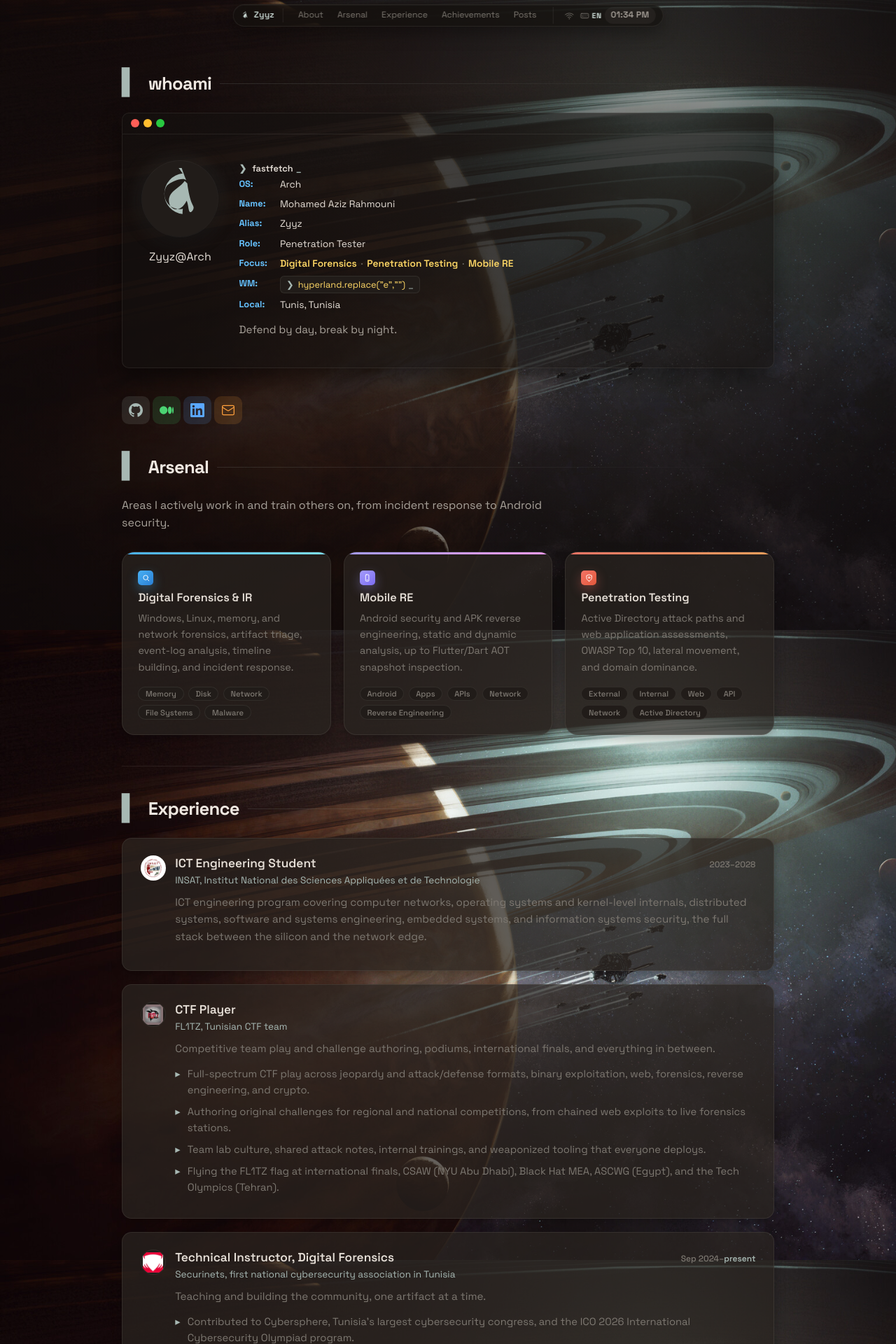
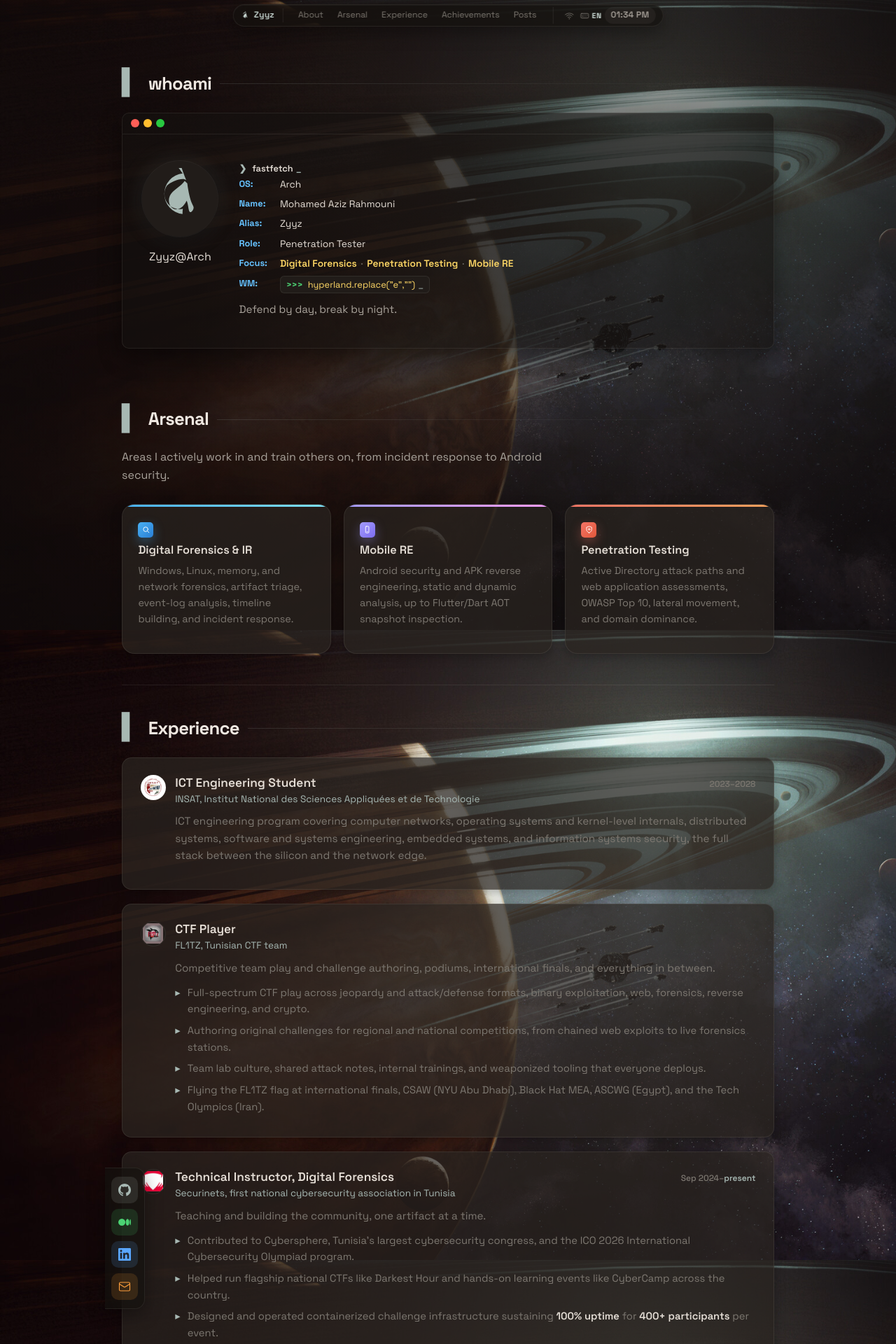
Before and after one commit to 0xZyyz/0xZyyz.github.io, a Jekyll site: the page built from index.html, in a window 1280 px wide. Shown: the top 1920 px of the page at 70% size. Built offline with Jekyll 4.4.1, drawn with Linux system fonts in a browser that asks for light colours; some of the changed text lies outside the part shown.

Commit message:
Python WM prompt, social dock sidebar, drop Local field, remove arsenal chips

```diff
--- a/index.html
+++ b/index.html
@@ -24,7 +24,6 @@
           <dt>Role</dt><dd>Penetration Tester</dd>
           <dt>Focus</dt><dd><span class="nf-tag">Digital Forensics</span><span class="nf-tag">Penetration Testing</span><span class="nf-tag">Mobile RE</span></dd>
           <dt>WM</dt><dd><span class="nf-cmd-inline nf-cmd" id="wm-cmd"></span></dd>
-          <dt>Local</dt><dd>Tunis, Tunisia</dd>
         </dl>
         <div class="nf-bio">
           <p>Defend by day, break by night.</p>
@@ -60,9 +59,6 @@
         </span>
         <h3>Digital Forensics &amp; IR</h3>
         <p>Windows, Linux, memory, and network forensics, artifact triage, event-log analysis, timeline building, and incident response.</p>
-        <ul class="arsenal-card__tags">
-          <li>Memory</li><li>Disk</li><li>Network</li><li>File Systems</li><li>Malware</li>
-        </ul>
       </article>
       <article class="arsenal-card arsenal-card--violet">
         <span class="arsenal-card__icon" aria-hidden="true">
@@ -72,9 +68,6 @@
         </span>
         <h3>Mobile RE</h3>
         <p>Android security and APK reverse engineering, static and dynamic analysis, up to Flutter/Dart AOT snapshot inspection.</p>
-        <ul class="arsenal-card__tags">
-          <li>Android</li><li>Apps</li><li>APIs</li><li>Network</li><li>Reverse Engineering</li>
-        </ul>
       </article>
       <article class="arsenal-card arsenal-card--coral">
         <span class="arsenal-card__icon" aria-hidden="true">
@@ -84,9 +77,6 @@
         </span>
         <h3>Penetration Testing</h3>
         <p>Active Directory attack paths and web application assessments, OWASP Top 10, lateral movement, and domain dominance.</p>
-        <ul class="arsenal-card__tags">
-          <li>External</li><li>Internal</li><li>Web</li><li>API</li><li>Network</li><li>Active Directory</li>
-        </ul>
       </article>
     </div>
   </section>
@@ -123,7 +113,7 @@
             <li>Full-spectrum CTF play across jeopardy and attack/defense formats, binary exploitation, web, forensics, reverse engineering, and crypto.</li>
             <li>Authoring original challenges for regional and national competitions, from chained web exploits to live forensics stations.</li>
             <li>Team lab culture, shared attack notes, internal trainings, and weaponized tooling that everyone deploys.</li>
-            <li>Flying the FL1TZ flag at international finals, CSAW (NYU Abu Dhabi), Black Hat MEA, ASCWG (Egypt), and the Tech Olympics (Tehran).</li>
+            <li>Flying the FL1TZ flag at international finals, CSAW (NYU Abu Dhabi), Black Hat MEA, ASCWG (Egypt), and the Tech Olympics (Iran).</li>
           </ul>
         </div>
       </article>
@@ -187,7 +177,7 @@
           <li class="capture"><span class="capture-rank capture-rank-gold">1ST</span><span class="capture-event">CyberTEK 3.0<span class="capture-note"> · Team FL1TZ</span></span></li>
           <li class="capture"><span class="capture-rank capture-rank-gold">1ST</span><span class="capture-event">Securinets TEKUP Spooky CTF<span class="capture-note"> · Team FL1TZ</span></span></li>
           <li class="capture"><span class="capture-rank capture-rank-top">TOP 3</span><span class="capture-event">CSAW Finals<span class="capture-note"> · Team FL1TZ · NYU Abu Dhabi</span></span></li>
-          <li class="capture"><span class="capture-rank capture-rank-top">TOP 10</span><span class="capture-event">Tech Olympics<span class="capture-note"> · Team FL1TZ · Tehran</span></span></li>
+          <li class="capture"><span class="capture-rank capture-rank-top">TOP 10</span><span class="capture-event">Tech Olympics<span class="capture-note"> · Team FL1TZ · Iran</span></span></li>
           <li class="capture"><span class="capture-rank capture-rank-bronze">4TH</span><span class="capture-event">Brunner CTF<span class="capture-note"> · Team Choufli 7al</span></span></li>
           <li class="capture"><span class="capture-rank capture-rank-bronze">5TH</span><span class="capture-event">Securinets Finals<span class="capture-note"> · Team FL1TZ</span></span></li>
         </ul>
@@ -202,7 +192,7 @@
           <li class="capture capture-quiet"><span class="capture-bullet" aria-hidden="true">›</span><span class="capture-event">Black Hat MEA Finals 2025<span class="capture-note"> · Saudi Arabia</span></span></li>
           <li class="capture capture-quiet"><span class="capture-bullet" aria-hidden="true">›</span><span class="capture-event">ASCWG Finals 2025<span class="capture-note"> · Egypt</span></span></li>
           <li class="capture capture-quiet"><span class="capture-bullet" aria-hidden="true">›</span><span class="capture-event">CSAW Finals 2025<span class="capture-note"> · NYU Abu Dhabi</span></span></li>
-          <li class="capture capture-quiet"><span class="capture-bullet" aria-hidden="true">›</span><span class="capture-event">Tech Olympics 2026<span class="capture-note"> · Tehran</span></span></li>
+          <li class="capture capture-quiet"><span class="capture-bullet" aria-hidden="true">›</span><span class="capture-event">Tech Olympics 2026<span class="capture-note"> · Iran</span></span></li>
         </ul>
       </div>
     </div>
--- a/style.css
+++ b/style.css
@@ -507,9 +507,10 @@
 }
 
 .nf-cmd-inline::before {
-  content: '❯';
-  color: var(--accent);
-  margin-right: 6px;
+  content: '>>>';
+  color: var(--terminal-green);
+  font-weight: 700;
+  margin-right: 7px;
 }
 
 .nf-dim { color: var(--muted); }
@@ -551,6 +552,51 @@
 .nf-social-btn[data-kind="medium"]   { --btn-color: var(--terminal-green); }
 .nf-social-btn[data-kind="linkedin"] { --btn-color: #5aa7ff; }
 .nf-social-btn[data-kind="email"]    { --btn-color: #ffa03d; }
+
+/* ---- social dock (left sidebar) ---- */
+.social-dock {
+  position: fixed;
+  left: 0;
+  top: 50%;
+  transform: translate(-110%, -50%);
+  z-index: 900;
+  display: flex;
+  flex-direction: column;
+  gap: 8px;
+  padding: 12px 9px;
+  background: var(--bar-bg);
+  backdrop-filter: blur(16px) saturate(160%);
+  -webkit-backdrop-filter: blur(16px) saturate(160%);
+  border: 1px solid var(--line);
+  border-left: none;
+  border-radius: 0 14px 14px 0;
+  box-shadow: 0 8px 24px rgba(0, 0, 0, 0.35);
+  animation: dock-slide 0.9s 1.15s cubic-bezier(0.16, 1, 0.3, 1) both;
+}
+
+@keyframes dock-slide {
+  from { transform: translate(-110%, -50%); }
+  to   { transform: translate(0, -50%); }
+}
+
+.social-dock .nf-social-btn {
+  width: 38px;
+  height: 38px;
+  opacity: 0;
+  animation: dock-btn 0.5s cubic-bezier(0.22, 1, 0.36, 1) forwards;
+}
+
+.social-dock .nf-social-btn svg { width: 18px; height: 18px; }
+
+.social-dock .nf-social-btn:nth-child(1) { animation-delay: 1.3s; }
+.social-dock .nf-social-btn:nth-child(2) { animation-delay: 1.42s; }
+.social-dock .nf-social-btn:nth-child(3) { animation-delay: 1.54s; }
+.social-dock .nf-social-btn:nth-child(4) { animation-delay: 1.66s; }
+
+@keyframes dock-btn {
+  from { opacity: 0; transform: translateX(-12px) scale(0.85); }
+  to   { opacity: 1; transform: translateX(0) scale(1); }
+}
 
 /* ---- sections ---- */
 .section {
@@ -1001,4 +1047,6 @@
   html { scroll-behavior: auto; }
   .arsenal-card, .post-preview, .exp, .nf-social-btn { transition: none; }
   .nf-cmd::after { animation: none; }
+  .social-dock { animation: none; transform: translate(0, -50%); }
+  .social-dock .nf-social-btn { animation: none; opacity: 1; }
 }
```
